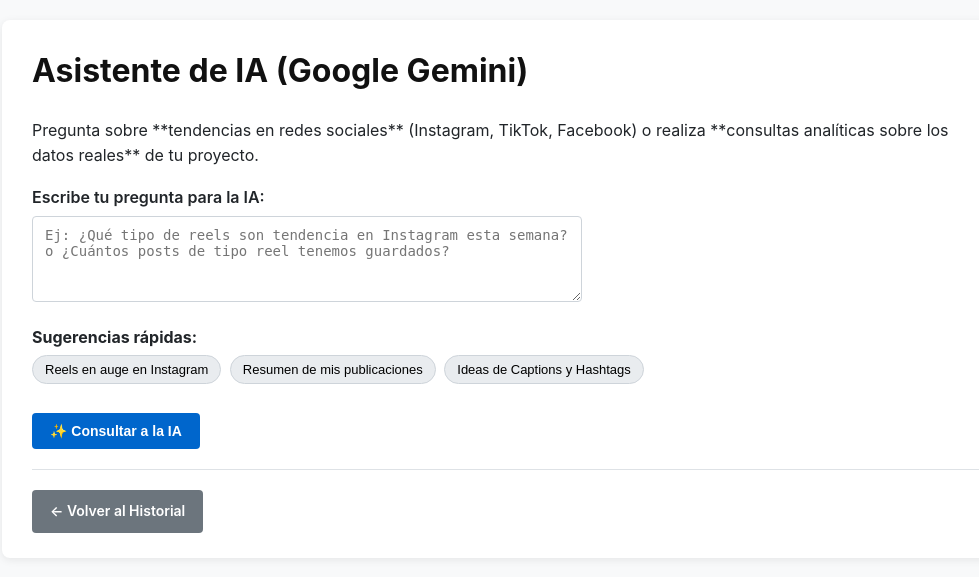
After one commit to GeraldinHerrera/app-publications, a Django app: page /publications/ai-assistant/ in a window 1280 px wide. The commit adds this page. Shown: the top 577 px of the page, without its empty margins (128-1107 px from the left). Run offline with Django 5.2, Linux system fonts and the light colour scheme.

Commit message:
Se actualizan funciones

```diff
--- a/publications_network/services.py
+++ b/publications_network/services.py
@@ -1,6 +1,7 @@
 import os
 import requests
 API_ALERTS_URL = os.getenv("API_ALERTS_URL", "http://localhost:8001/api/notifications/")
+# API_ALERTS_URL = os.getenv("API_ALERTS_URL", "https://api-publicationalerts-production-c1cf.up.railway.app/api/notifications/")
 
 def send_alert_notification(post_task_id: int, event_type: str, channel_type: str, recipient: str, message: str) -> bool:
 
--- /dev/null
+++ b/publications_network/templates/publications_network/ai_assistant.html
@@ -0,0 +1,72 @@
+{% load static %}
+<!DOCTYPE html>
+<html lang="es">
+<head>
+    <meta charset="UTF-8">
+    <title>Asistente de IA — Publications </title>
+    <link rel="stylesheet" href="{% static 'publications_network/css/style.css' %}">
+    <style>
+        .suggestion-btn {
+            background: #e9ecef;
+            border: 1px solid #ced4da;
+            padding: 6px 12px;
+            margin: 4px 4px 4px 0;
+            border-radius: 20px;
+            font-size: 13px;
+            cursor: pointer;
+        }
+        .suggestion-btn:hover {
+            background: #dee2e6;
+        }
+        .ai-response-box {
+            background: #f8f9fa;
+            border-left: 4px solid var(--primary-color);
+            padding: 20px;
+            margin-top: 20px;
+            border-radius: 4px;
+            white-space: pre-wrap;
+            font-family: inherit;
+        }
+    </style>
+</head>
+<body>
+    <div class="container">
+        <h1>Asistente de IA (Google Gemini)</h1>
+        <p>Pregunta sobre **tendencias en redes sociales** (Instagram, TikTok, Facebook) o realiza **consultas analíticas sobre los datos reales** de tu proyecto.</p>
+
+        <form method="POST" action="{% url 'ai_assistant' %}">
+            {% csrf_token %}
+            <div class="form-group">
+                <label for="prompt">Escribe tu pregunta para la IA:</label>
+                <textarea name="prompt" id="prompt" rows="4" placeholder="Ej: ¿Qué tipo de reels son tendencia en Instagram esta semana? o ¿Cuántos posts de tipo reel tenemos guardados?" required>{{ user_prompt }}</textarea>
+            </div>
+
+            <div>
+                <strong>Sugerencias rápidas:</strong><br>
+                <button type="button" class="suggestion-btn" onclick="setPrompt('¿Cuáles son los tipos de reels o videos que están en auge en Instagram este mes?')"> Reels en auge en Instagram</button>
+                <button type="button" class="suggestion-btn" onclick="setPrompt('¿Cuántas publicaciones y tareas tenemos registradas en la base de datos?')">Resumen de mis publicaciones</button>
+                <button type="button" class="suggestion-btn" onclick="setPrompt('Dame 5 sugerencias de captions y hashtags para promocionar un producto tecnológico en TikTok.')">Ideas de Captions y Hashtags</button>
+            </div>
+
+            <br>
+            <button type="submit" class="btn btn-primary">✨ Consultar a la IA</button>
+        </form>
+
+        {% if ai_response %}
+            <div class="ai-response-box">
+                <h3>💬 Respuesta del Asistente de IA:</h3>
+                <div>{{ ai_response }}</div>
+            </div>
+        {% endif %}
+
+        <hr>
+        <a href="{% url 'index' %}" class="btn btn-secondary">← Volver al Historial</a>
+    </div>
+
+    <script>
+        function setPrompt(text) {
+            document.getElementById('prompt').value = text;
+        }
+    </script>
+</body>
+</html>
--- a/publications_network/templates/publications_network/index.html
+++ b/publications_network/templates/publications_network/index.html
@@ -22,7 +22,10 @@
 
         <p>
             <a href="{% url 'create_publication' %}" class="btn btn-primary">
-                 Crear Publicación
+                ➕ Crear Publicación
+            </a>
+            <a href="{% url 'ai_assistant' %}" class="btn btn-secondary" style="margin-left: 10px;">
+                🤖 Asistente de IA (Gemini)
             </a>
         </p>
 
--- a/publications_network/urls.py
+++ b/publications_network/urls.py
@@ -5,4 +5,5 @@ urlpatterns = [
     path('', views.index, name='index'),
     path('post/<int:post_id>/', views.post_detail, name='post_detail'),
     path('create/', views.create_publication, name='create_publication'),
+    path('ai-assistant/', views.ai_assistant_view, name='ai_assistant'),
 ]
--- a/publications_network/views.py
+++ b/publications_network/views.py
@@ -3,9 +3,13 @@ from django.utils import timezone
 from django.contrib import messages
 from .models import PostTask, PostContent, SocialAccount
 from .services import send_alert_notification
+from .ai_assistant import generate_ai_response
 
 def index(request):
-#select_related es un JOIN
+    """
+    Vista de Historial: realiza JOIN entre PostTask, PostContent y SocialAccount
+    usando select_related para traer todas las publicaciones agendadas/ejecutadas.
+    """
     history = PostTask.objects.select_related('post_content', 'account').order_by('-scheduled_at')
     return render(request, 'publications_network/index.html', {'history': history})
 
@@ -19,7 +23,10 @@ def post_detail(request, post_id):
     return render(request, 'publications_network/post_detail.html', {'post': post})
 
 def create_publication(request):
-
+    """
+    Formulario para relacionar un PostContent y una SocialAccount dentro de una PostTask,
+    o crear nuevos registros sobre la marcha, y notificar al microservicio en Railway.
+    """
     if request.method == 'POST':
         account_mode = request.POST.get('account_mode', 'new')
         post_mode = request.POST.get('post_mode', 'new')
@@ -110,3 +117,21 @@ def create_publication(request):
         'posts': posts,
         'now_str': now_str
     })
+
+def ai_assistant_view(request):
+    """
+    Vista del Asistente de IA: procesa la consulta del usuario mediante Google Gemini API
+    y devuelve la respuesta junto con el contexto del proyecto.
+    """
+    ai_response = None
+    user_prompt = ""
+
+    if request.method == 'POST':
+        user_prompt = request.POST.get('prompt', '').strip()
+        if user_prompt:
+            ai_response = generate_ai_response(user_prompt)
+
+    return render(request, 'publications_network/ai_assistant.html', {
+        'user_prompt': user_prompt,
+        'ai_response': ai_response
+    })
```
Also changed, not shown: publications_network/ai_assistant.py (added, +86 -0 lines), publications_network/tests.py (+15 -0 lines), db.sqlite3, publications_media/WhatsApp_Image_2026-07-09_at_12_EPzzBWQ.27.02_PM.jpeg (added), 2 other files.
